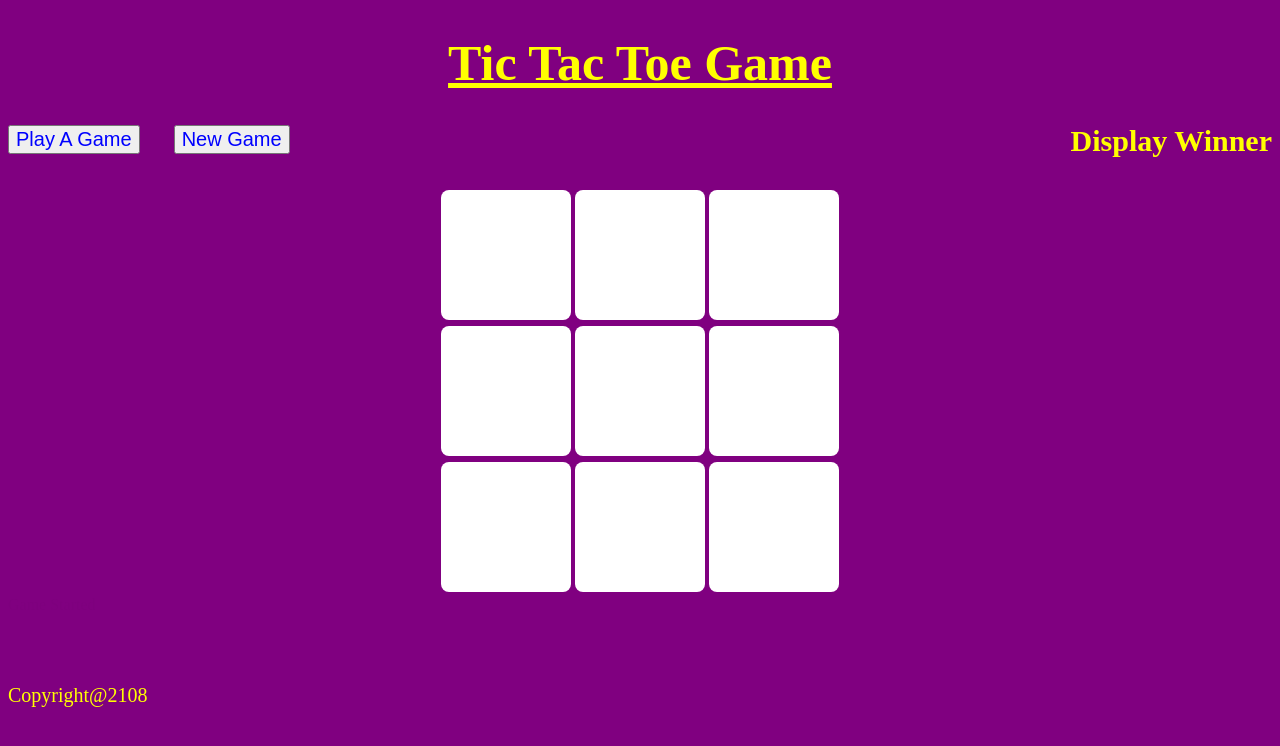
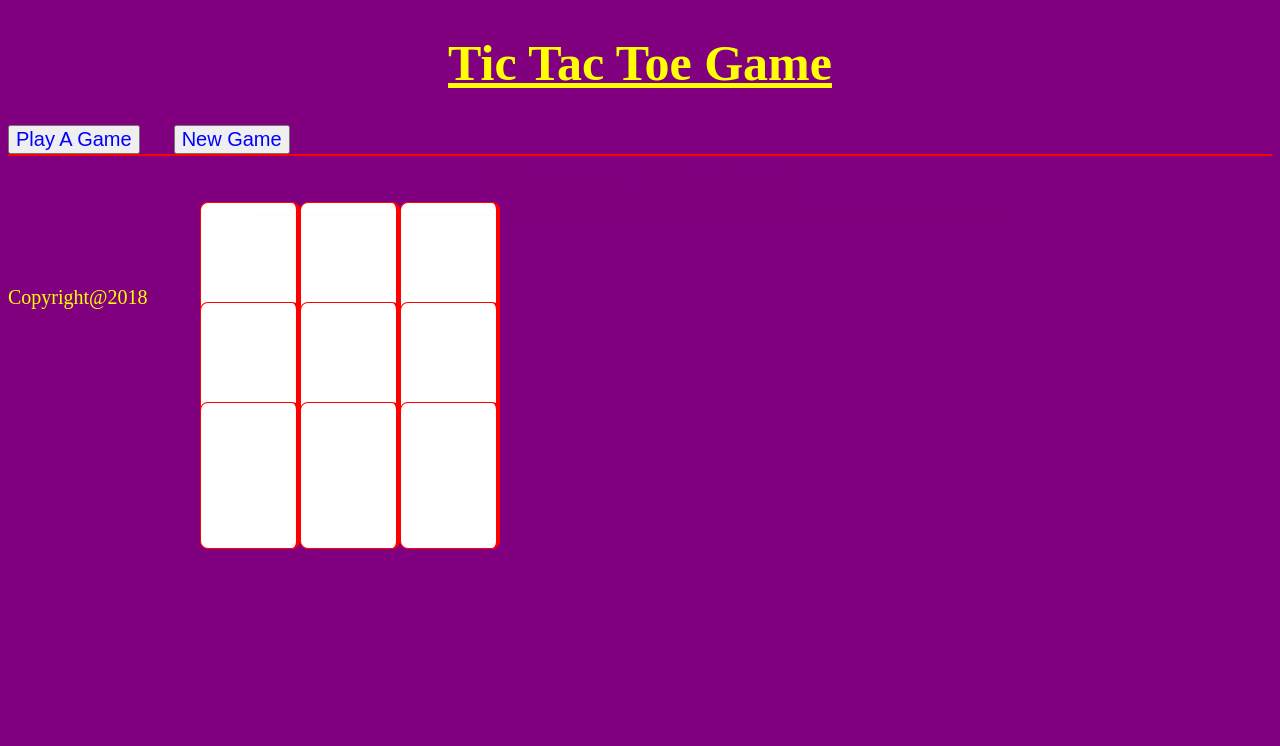
Before and after one commit to chandigarh47/project0, a plain HTML site: page index.html in a window 1280 px wide. Both pictures are taken after a click on the button "Play A Game". Drawn offline with Linux system fonts and the light colour scheme.

Commit message:
modified work

```diff
--- a/css/style.css
+++ b/css/style.css
@@ -1,5 +1,9 @@
 body{
   background-color: purple;
+}
+
+div {
+  border: red solid 1px;
 }
 h1{
   color: yellow;
@@ -7,7 +11,12 @@ h1{
   font-size: 50px;
   text-decoration: underline;
 }
-
+#announcement{
+  font-size: 50px;
+  font-family: sans-serif;
+  color: red;
+  text-align: center;
+}
 .play{
 
   color: blue;
@@ -25,17 +34,50 @@ h1{
 .newgame:hover{
   background-color: green;
 }
-.winner{
-  font-size: 30px;
-  color: yellow;
-  text-align: right;
-  margin-top: -30px;
-}
+
 .container{
 text-align: center;
+
 }
 
-.column{
+.box{
+  position: absolute;
+  background-color: white;
+  padding-top: 50px;
+  display: inline-block;
+  width: 95px;
+  height: 95px;
+  margin-top: 2px;
+  border-radius: 0.5em;
+  border-right-width: 4px;
+
+}
+
+
+
+.row-0{
+  top: 200px;
+
+}
+
+.row-1{
+  top: 300px;
+}
+.row-2{
+  top: 400px;
+}
+
+.column-0{
+  left: 200px;
+}
+.column-1{
+  left: 300px;
+}
+.column-2{
+  left: 400px;
+}
+
+/* .row{
   background-color: white;
   padding-top: 30px;
   display: inline-block;
@@ -43,7 +85,9 @@ text-align: center;
   height: 100px;
   margin-top: 2px;
   border-radius: 0.5em;
-}
+
+} */
+
 footer{
   margin-top: 70px;
   color: yellow;
--- a/index.html
+++ b/index.html
@@ -14,27 +14,27 @@
       <h1>Tic Tac Toe Game</h1>
       <button class="play">Play A Game</button>
       <button class="newgame">New Game</button>
-      <h3 class="winner">Display Winner</h3>
+
     </header>
     <main>
       <div class="container">
-        <div class="row">
-          <div class="column"></div>
-          <div class="column"></div>
-          <div class="column"></div>
-        </div>
 
-        <div class="row">
-          <div class="column"></div>
-          <div class="column"></div>
-          <div class="column"></div>
-        </div>
+          <div id="0" class="box row-0 column-0"></div>
+          <div id="1" class="box row-0 column-1"></div>
+          <div id="2" class="box row-0 column-2"></div>
 
-        <div class="row">
-          <div class="column"></div>
-          <div class="column"></div>
-          <div class="column"></div>
-        </div>
+
+      <!-- <div class="row"> -->
+          <div id="3" class="box row-1 column-0"></div>
+          <div id="4" class="box row-1 column-1"></div>
+          <div id="5" class="box row-1 column-2"></div>
+      <!-- </div> -->
+
+
+          <div id="6" class="box row-2 column-0"></div>
+          <div id="7" class="box row-2 column-1"></div>
+          <div id="8" class="box row-2 column-2"></div>
+
       </div>
 
       <div id="announcement"></div>
@@ -42,5 +42,5 @@
 
   </body>
 
-  <footer>Copyright@2108</footer>
+  <footer>Copyright@2018</footer>
 </html>
--- a/js/main.js
+++ b/js/main.js
@@ -1,34 +1,82 @@
 console.log('tic tac toe');
+
 
 
 const player1="X";
 const player2="O";
-const token="player1";
-
-const game=[
-  [''],[''],[''],
-  [''],[''],[''],
-  [''],[''],['']
-
+let player1Next = true;
+const gameBoard=[
+  '','','',
+  '','','',
+  '','',''
 ];
 
-const gameBoard = function(cell){
-  game[cell]="X";
 
-};
+const playTurn = function(cell){
+  if (player1Next) {
+    gameBoard[cell] = "X";
+    player1Next = false;
+    } else {
+      gameBoard[cell] = "O";
+      player1Next = true;
+    }
 
-const twoPlayers = function(cell){
+      console.log(gameBoard);
 
-const player1 = (player1 === "X")? "O":"X";
 
-}
+      if(hasGameWin() === true){
+
+        console.log('Hurray!! You Won The Game');
+      } else {
+
+        console.log('Try Again');
+      };
+      return gameBoard[cell];
+
+    };
+
+
+  const hasGameWin = function(){
+
+    if(
+      (gameBoard[0] === player1 && gameBoard[1] === player1 && gameBoard[2] === player1)||
+      (gameBoard[3] === player1 && gameBoard[4] === player1 && gameBoard[5] === player1)||
+      (gameBoard[6] === player1 && gameBoard[7] === player1 && gameBoard[8] === player1)||
+      (gameBoard[0] === player1 && gameBoard[3] === player1 && gameBoard[6] === player1)||
+      (gameBoard[1] === player1 && gameBoard[4] === player1 && gameBoard[7] === player1)||
+      (gameBoard[2] === player1 && gameBoard[5] === player1 && gameBoard[8] === player1)||
+      (gameBoard[0] === player1 && gameBoard[4] === player1 && gameBoard[8] === player1)||
+      (gameBoard[2] === player1 && gameBoard[4] === player1 && gameBoard[6] === player1)
+
+    )
+        {
+
+      return true;
+        }  else {
+      return false;
+        }
+
+        }
 
 
 $(document).ready(function(){
 
+    $('.play').click(function(){
+      $('#announcement').html('Game Started').fadeOut(3000);
 
-  $('.play').click(function(){
-    $('#announcement').html('Game Started').fadeOut(3000);
+});
 
-  });
+    $('.box').click(function(event){
+      var $element = $(this);
+      var keyword1 = playTurn(this.id);
+      $element.html(keyword1);
+
+
+    // for(let i = 0; i < gameBoard.length; i++){
+    // document.getElementsByTagName().innerHTML('gameboard[i]');
+    // }
+    });
+
+
+
 });
```
Also changed, not shown: 1 other file.
